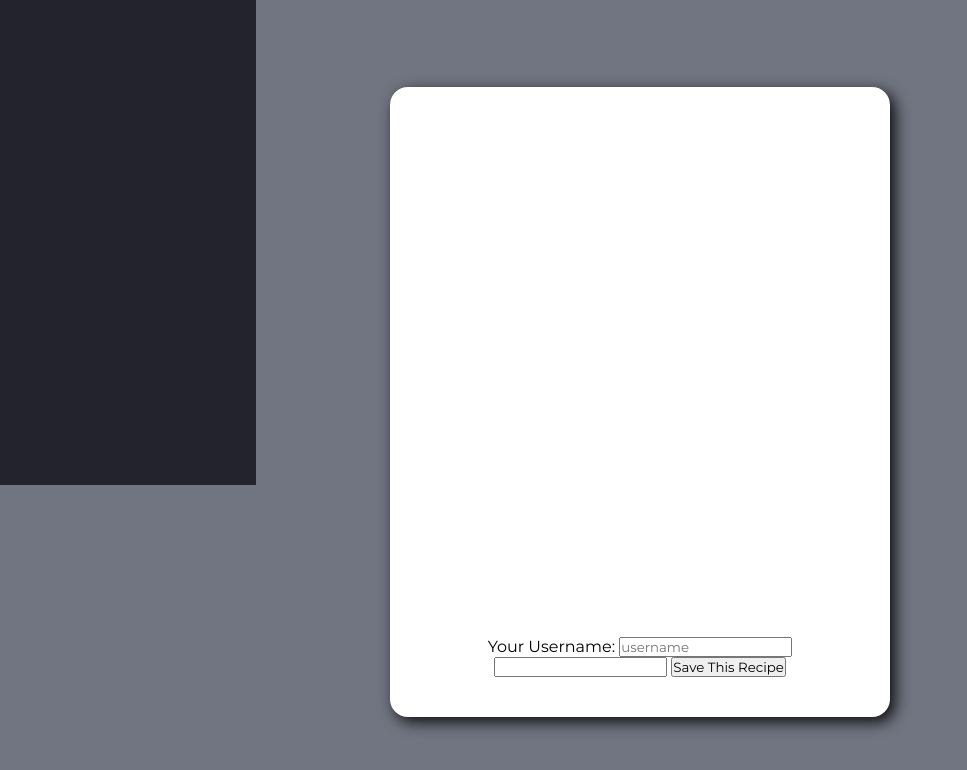
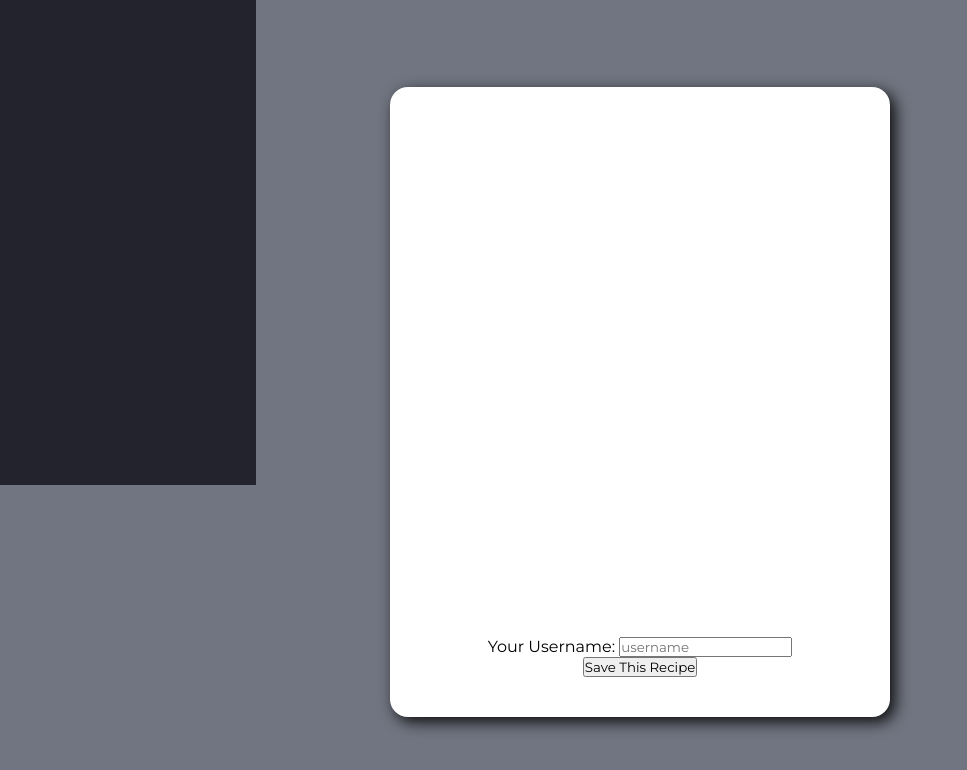
Before and after one commit to xmoj10/COMP20-Final, a plain HTML site: page meal.html in a window 1280 px wide. Shown: the part 315-1085 px from the top of the page, without its empty margins (0-967 px from the left). Drawn offline with Linux system fonts and the light colour scheme.

Commit message:
Update meal.html

```diff
--- a/meal.html
+++ b/meal.html
@@ -124,7 +124,6 @@
 
 		<input type="text" name ="recipe" id="recipeName" style="display:none">
 		<input type="text" name ="imgLink" id="imgLink" style="display:none">
-		<input type="text" name ="instructions" id="instructions">
 
 
 		<input type="submit" value="Save This Recipe">
```
